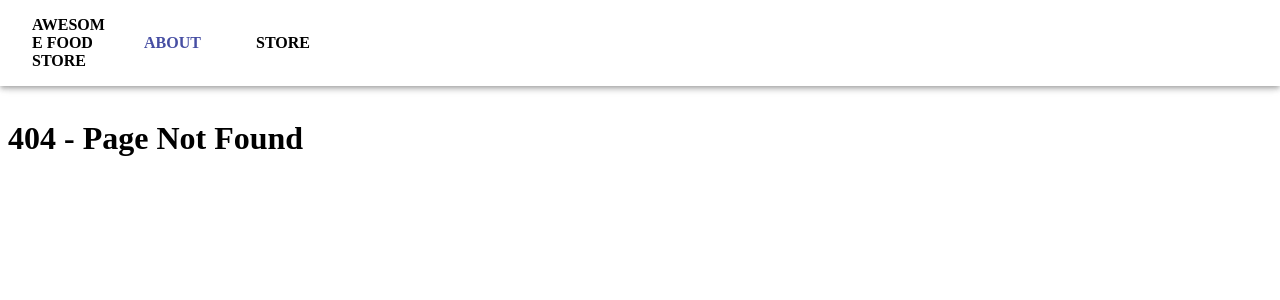
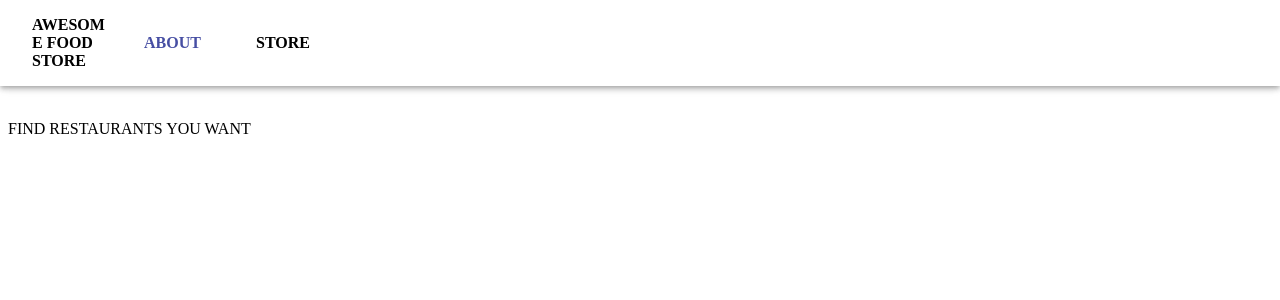
Before and after one commit to hxunz/purpleIO-assingment, a Next.js app: page /about in a window 1280 px wide. Before the commit this address had no page. Shown: the top 300 px of the page. Built offline with nearby package versions, Linux system fonts and the light colour scheme.

Commit message:
about 페이지 생성

```diff
--- /dev/null
+++ b/src/pages/about/index.tsx
@@ -0,0 +1,9 @@
+import About from '@/components/about/About';
+
+const AboutPage = () => {
+  return (
+    <About />
+  )
+};
+
+export default AboutPage;
```
